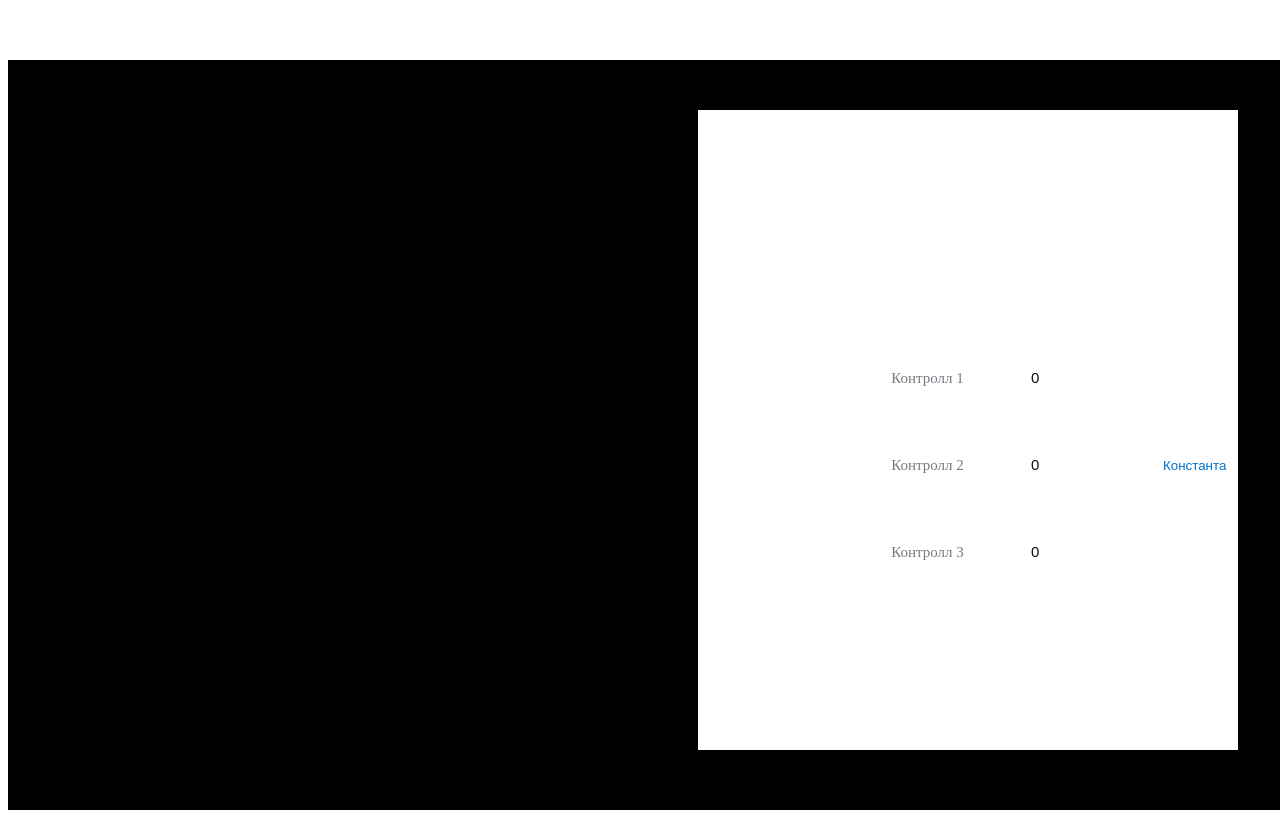
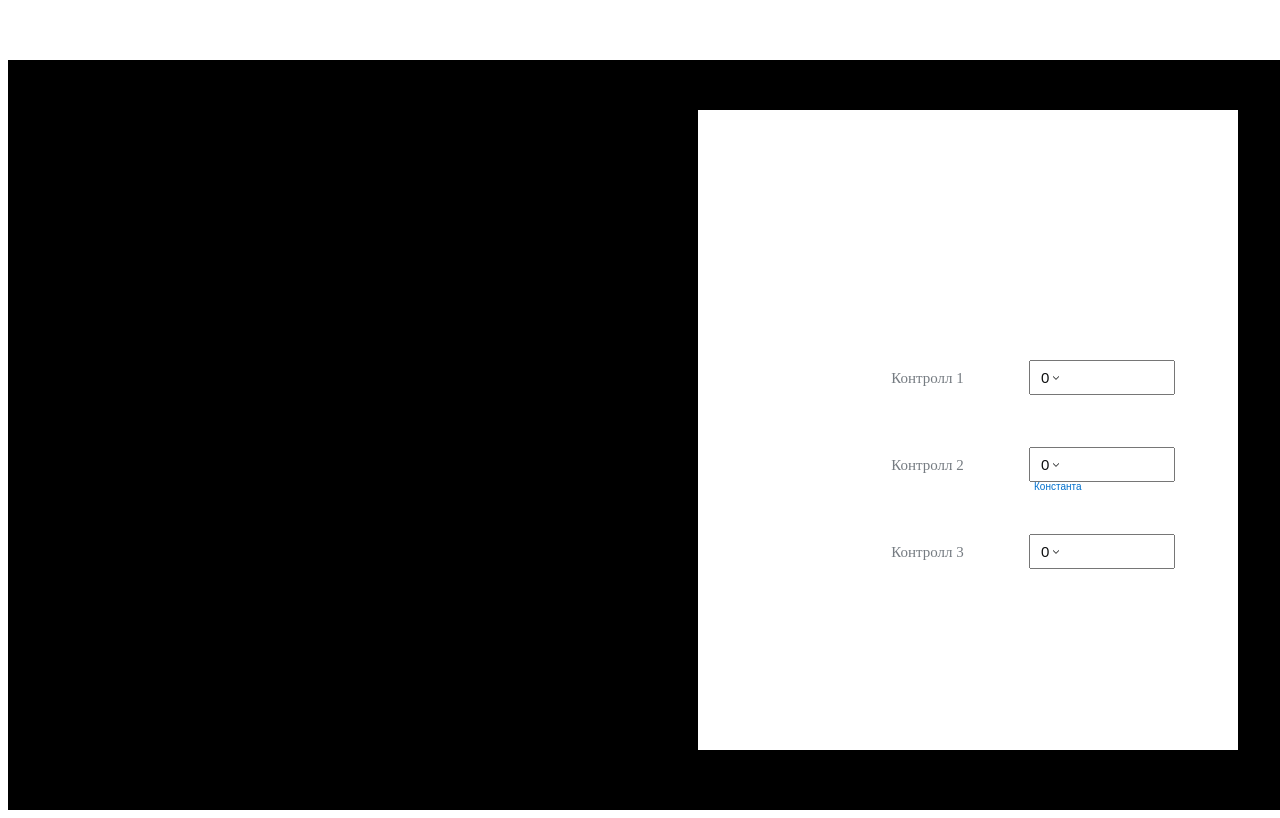
Before and after one commit to Alarma1/msk, a Vue app: page / in a window 1280 px wide. Shown: the top 818 px of the page. Built offline with nearby package versions, Linux system fonts and the light colour scheme.

Commit message:
Стилизовал input

```diff
--- a/src/components/MainComponent.vue
+++ b/src/components/MainComponent.vue
@@ -9,8 +9,24 @@
           <p class="text">Контролл 1</p>
           <input class="input_style hover-effect" name="Контролл 1" type="number" min="0" step="1"
                  @input="updateControllOne"
-                 v-model.number="controllOne" @keyup="keydown" onfocus="this.select()">
+                 v-model.number="controllOne" @keyup="keydown" onfocus="this.select()"
+                 @focus="focusOn = true">
           <button class="btn" @click="totalSum" v-if="controllOther != 0">Сумма</button>
+          <div class="svg" :class="{ svgNone: focusOn }">
+            <svg width="6" height="6" viewBox="0 0 6 6" fill="none"
+                 xmlns="http://www.w3.org/2000/svg">
+              <g clip-path="url(#clip0_2_85)">
+                <path
+                  d="M5.48367 1.43682L3.00029 3.9208L0.516903 1.43652C0.398503 1.31812 0.206976 1.31812 0.0885757 1.43652C-0.0295252 1.55492 -0.0295252 1.74674 0.0885757 1.86514L2.78599 4.56345C2.90409 4.68185 3.09591 4.68185 3.21401 4.56345L5.91142 1.86517C6.02953 1.74677 6.02953 1.55464 5.91142 1.43624C5.79362 1.31842 5.60177 1.31842 5.48367 1.43682Z"
+                  fill="#0F1011" stroke="#0F1011" stroke-width="0.25"/>
+              </g>
+              <defs>
+                <clipPath id="clip0_2_85">
+                  <rect width="6" height="6" fill="white"/>
+                </clipPath>
+              </defs>
+            </svg>
+          </div>
         </div>
 
         <div class="group-elem">
@@ -19,6 +35,22 @@
                  @input="updateControllOther"
                  v-model.number="controllOther" @keyup="keydown" onfocus="this.select()">
           <button class="btn" @click="constantBtn">Константа</button>
+          <div class="svg">
+            <svg width="6" height="6" viewBox="0 0 6 6" fill="none"
+                 xmlns="http://www.w3.org/2000/svg">
+              <g clip-path="url(#clip0_2_85)">
+                <path
+                  d="M5.48367 1.43682L3.00029 3.9208L0.516903 1.43652C0.398503 1.31812 0.206976 1.31812 0.0885757 1.43652C-0.0295252 1.55492 -0.0295252 1.74674 0.0885757 1.86514L2.78599 4.56345C2.90409 4.68185 3.09591 4.68185 3.21401 4.56345L5.91142 1.86517C6.02953 1.74677 6.02953 1.55464 5.91142 1.43624C5.79362 1.31842 5.60177 1.31842 5.48367 1.43682Z"
+                  fill="#0F1011" stroke="#0F1011" stroke-width="0.25"/>
+              </g>
+              <defs>
+                <clipPath id="clip0_2_85">
+                  <rect width="6" height="6" fill="white"/>
+                </clipPath>
+              </defs>
+            </svg>
+          </div>
+          <div class="btn-focus"></div>
         </div>
 
         <div class="group-elem">
@@ -26,6 +58,21 @@
           <input class="input_style" name="Контролл 3" type="number" min="0"
                  @input="updateControllOther"
                  v-model.number="controllOther" @keyup="keydown" onfocus="this.select()">
+          <div class="svg">
+            <svg width="6" height="6" viewBox="0 0 6 6" fill="none"
+                 xmlns="http://www.w3.org/2000/svg">
+              <g clip-path="url(#clip0_2_85)">
+                <path
+                  d="M5.48367 1.43682L3.00029 3.9208L0.516903 1.43652C0.398503 1.31812 0.206976 1.31812 0.0885757 1.43652C-0.0295252 1.55492 -0.0295252 1.74674 0.0885757 1.86514L2.78599 4.56345C2.90409 4.68185 3.09591 4.68185 3.21401 4.56345L5.91142 1.86517C6.02953 1.74677 6.02953 1.55464 5.91142 1.43624C5.79362 1.31842 5.60177 1.31842 5.48367 1.43682Z"
+                  fill="#0F1011" stroke="#0F1011" stroke-width="0.25"/>
+              </g>
+              <defs>
+                <clipPath id="clip0_2_85">
+                  <rect width="6" height="6" fill="white"/>
+                </clipPath>
+              </defs>
+            </svg>
+          </div>
         </div>
       </div>
 
@@ -40,6 +87,7 @@ export default {
       controllOne: 0,
       controllOther: 0,
       controllSum: 0,
+      focusOn: false,
     };
   },
   methods: {
@@ -92,6 +140,7 @@ export default {
   body {
     background-color: black
   }
+
   .main-box {
     display: flex;
     justify-content: center;
@@ -129,13 +178,34 @@ export default {
     color: #767C82;
   }
 
+  .number input[type="number"]::-webkit-outer-spin-button,
+  .number input[type="number"]::-webkit-inner-spin-button {
+    display: none;
+  }
+
   .input_style {
+    padding-left: 10px;
     font-size: 15px;
-    border: none;
+    /*border: none;*/
     width: 130px;
     height: 29px;
     color: #0F1011;
-  ;
+  }
+
+  input[type="number"]::-webkit-inner-spin-button,
+  input[type="number"]::-webkit-outer-spin-button {
+    -webkit-appearance: none;
+    margin: 0;
+  }
+
+  .svg {
+    position: absolute;
+    margin-top: 14px;
+    margin-left: 167px;
+  }
+
+  .svgNone {
+    display: none;
   }
 
   .input_style:focus {
@@ -147,6 +217,16 @@ export default {
   }
 
   .btn {
+    position: absolute;
+    width: 51px;
+    height: 14px;
+    font-size: 10px;
+    font-weight: 400;
+    line-height: 14px;
+    letter-spacing: 0em;
+    text-align: left;
+    margin-left: 148px;
+    margin-top: 40px;
     color: #0070CD;
     background: none;
     border: none;
```
